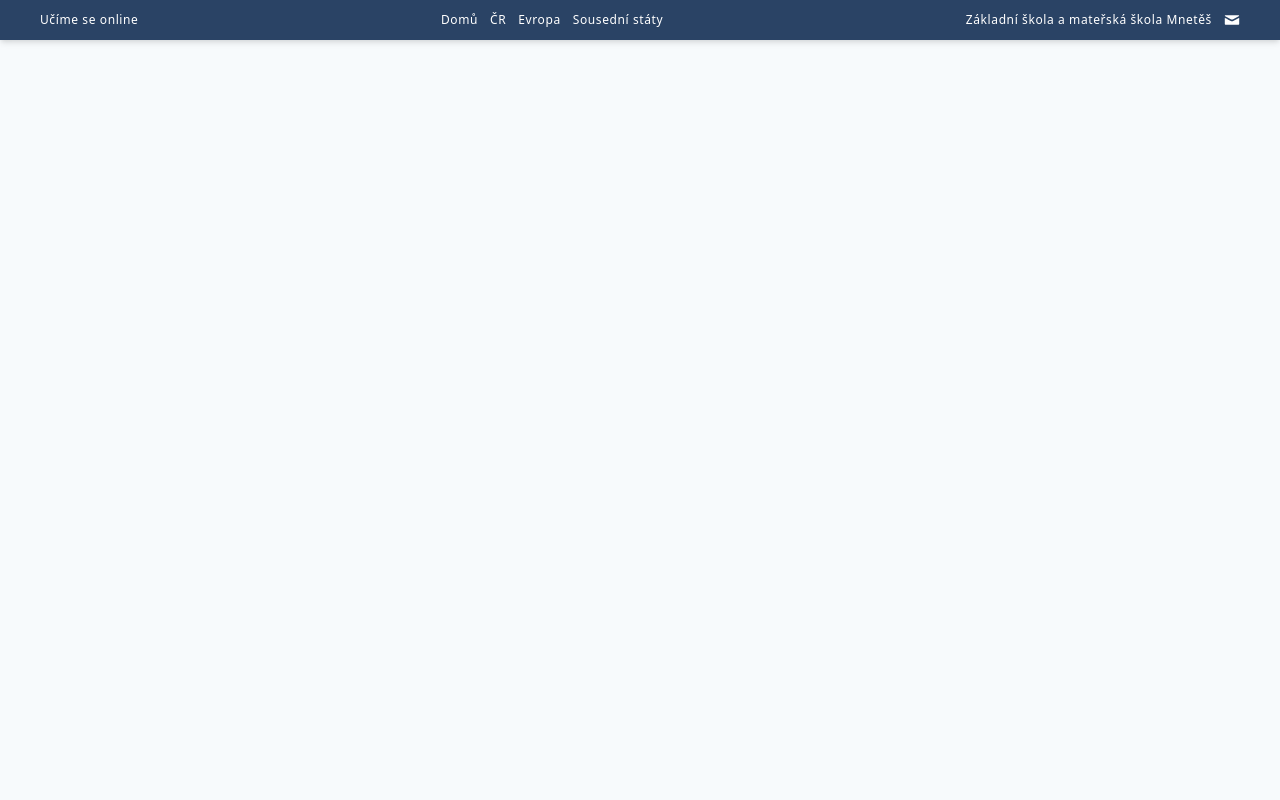
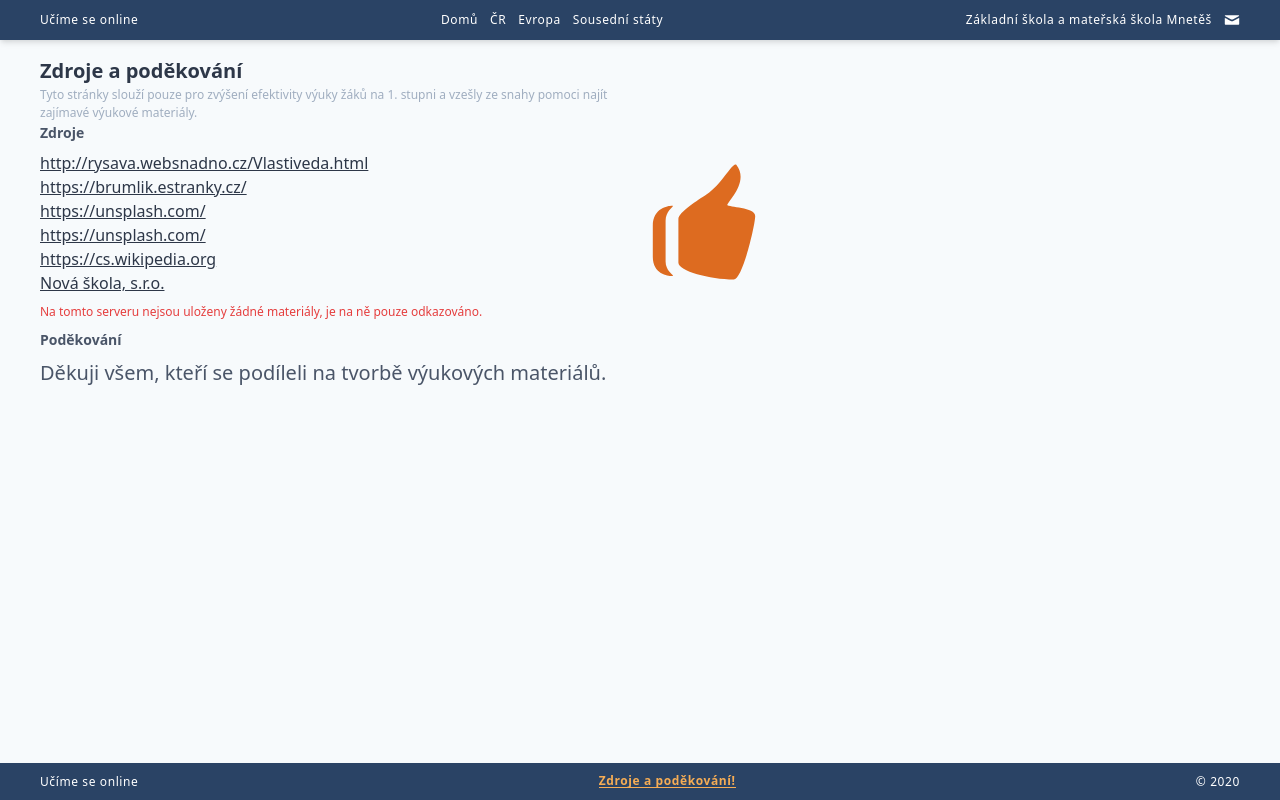
Before and after one commit to phpdvlpmt/vlastiveda, a Vue app: page /zdroje in a window 1280 px wide. Built offline with nearby package versions, Linux system fonts and the light colour scheme.

Commit message:
Add new Page

```diff
--- a/src/App.vue
+++ b/src/App.vue
@@ -1,16 +1,19 @@
 <template>
-  <div id="app" class="antialiased bg-gray-100 min-h-screen min-h-full">
+  <div id="app" class="antialiased bg-gray-100 min-h-screen min-h-full flex flex-col">
     <Header></Header>
-    <router-view />
+    <router-view class="flex-grow" />
+    <Footer></Footer>
   </div>
 </template>
 
 <script>
 import Header from "./components/Header";
+import Footer from "./components/Footer";
 export default {
   name: "app",
   components: {
-    Header
+    Header,
+    Footer
   }
 };
 </script>
--- /dev/null
+++ b/src/components/Footer.vue
@@ -0,0 +1,14 @@
+<template>
+  <div>
+    <footer class="bg-blue-900 text-white py-3 px-3 md:px-10 shadow-md leading-none flex flex-col items-center md:flex-row md:justify-between md:items-center">
+      <h1 class="text-center text-xs text-white tracking-wider">Učíme se online</h1>
+
+      <router-link to="/zdroje" class="my-2 md:my-0 text-center text-xs tracking-wider">Zdroje a poděkování!</router-link>
+
+      <h3 class="text-center text-xs text-white tracking-wider">&copy; 2020</h3>
+    </footer>
+  </div>
+</template>
+<script>
+export default {};
+</script>
--- /dev/null
+++ b/src/components/Resources.vue
@@ -0,0 +1,34 @@
+<template>
+  <div>
+    <div class="px-2 md:px-10 py-4 md:flex md:items-center ">
+      <div class="w-full md:w-1/2">
+        <h3 class="text-gray-800 text-xl font-semibold text-center md:text-left md:text-xl">Zdroje a poděkování</h3>
+        <p class="text-xs text-gray-500 text-center md:text-left">
+          Tyto stránky slouží pouze pro zvýšení efektivity výuky žáků na 1. stupni a vzešly ze snahy pomoci najít zajímavé výukové materiály.
+        </p>
+        <h3 class="text-gray-700 text-sm font-semibold text-center md:text-left md:text-sm">Zdroje</h3>
+        <ul class="text-center md:text-left my-2">
+          <li><a class="underline text-gray-800" href="http://rysava.websnadno.cz/Vlastiveda.html" target="_blank">http://rysava.websnadno.cz/Vlastiveda.html</a></li>
+          <li><a class="underline text-gray-800" href="https://brumlik.estranky.cz/" target="_blank">https://brumlik.estranky.cz/</a></li>
+          <li><a class="underline text-gray-800" href="https://unsplash.com/" target="_blank">https://unsplash.com/</a></li>
+          <li><a class="underline text-gray-800" href="https://unsplash.com/" target="_blank">https://unsplash.com/</a></li>
+          <li><a class="underline text-gray-800" href="https://cs.wikipedia.org/" target="_blank">https://cs.wikipedia.org</a></li>
+          <li><a class="underline text-gray-800" href="https://www.nns.cz/blog/" target="_blank"> Nová škola, s.r.o.</a></li>
+        </ul>
+        <p class="text-xs text-red-600 text-center md:text-left">Na tomto serveru nejsou uloženy žádné materiály, je na ně pouze odkazováno.</p>
+        <h3 class="text-gray-700 text-sm font-semibold text-center md:text-left md:text-sm my-2">Poděkování</h3>
+        <p class="text-xl text-gray-700 text-center md:text-left">Děkuji všem, kteří se podíleli na tvorbě výukových materiálů.</p>
+      </div>
+      <div class="w-full md:w-1/2  flex justify-center md:justify-start py-4">
+        <svg class="w-32 h-32 fill-current text-orange-600" viewBox="0 0 20 20">
+          <path
+            d="M13.648 7.362c-.133-.355 3.539-3.634 1.398-6.291-.501-.621-2.201 2.975-4.615 4.603C9.099 6.572 6 8.484 6 9.541v6.842C6 17.654 10.914 19 14.648 19 16.017 19 18 10.424 18 9.062c0-1.368-4.221-1.344-4.352-1.7zM5 7.457c-.658 0-3 .4-3 3.123v4.848c0 2.721 2.342 3.021 3 3.021.657 0-1-.572-1-2.26V9.816c0-1.768 1.657-2.359 1-2.359z"
+          />
+        </svg>
+      </div>
+    </div>
+  </div>
+</template>
+<script>
+export default {};
+</script>
--- a/src/routes.js
+++ b/src/routes.js
@@ -3,13 +3,15 @@ import Czech from "./components/Czech.vue";
 import Europe from "./components/Europe.vue";
 import States from "./components/States.vue";
 import NStates from "./components/NStates.vue";
+import Resources from "./components/Resources.vue";
 
 const routes = [
   { path: "/", component: Home },
   { path: "/ceska-republika", component: Czech },
   { path: "/evropa", component: Europe },
   { path: "/staty", component: States },
-  { path: "/sousedni-staty", component: NStates }
+  { path: "/sousedni-staty", component: NStates },
+  { path: "/zdroje", component: Resources }
 ];
 
 export default routes;
```
